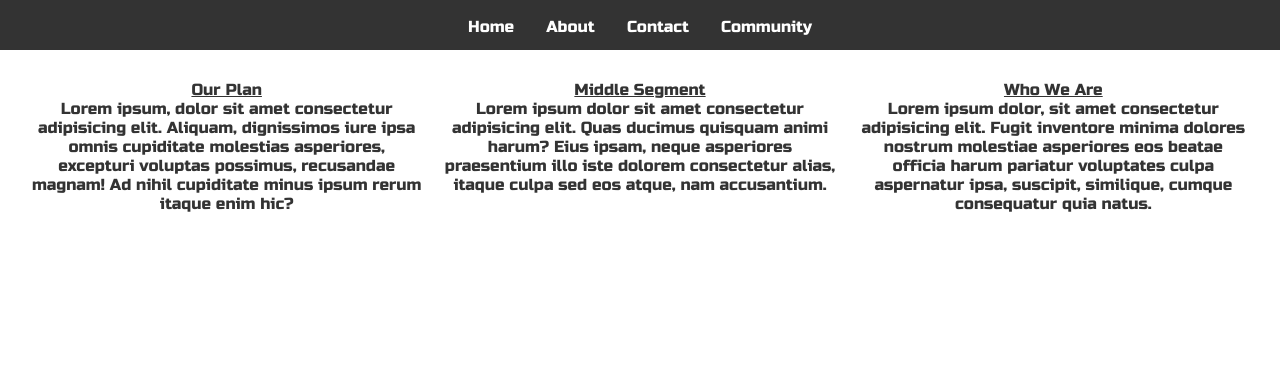
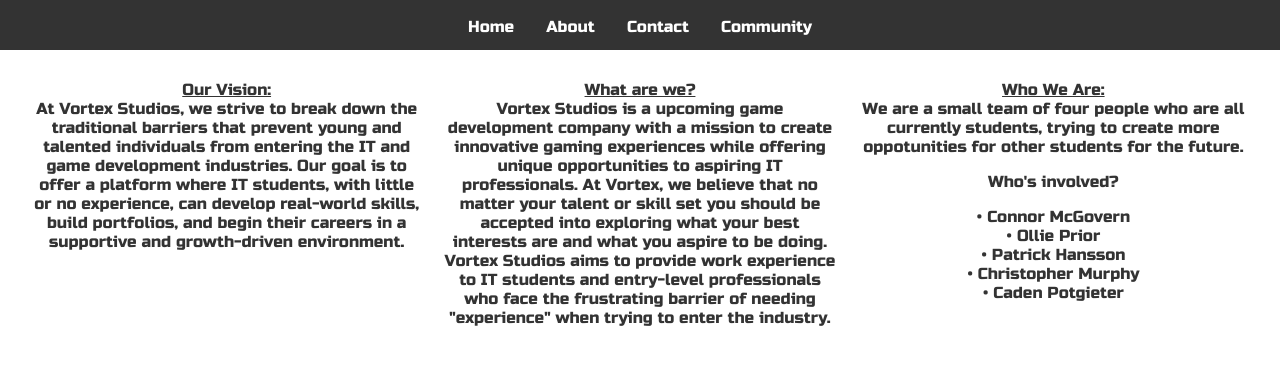
Before and after one commit to unityollie/vortexstudios-site, a plain HTML site: page about.html in a window 1280 px wide. Shown: the part 139-504 px from the top of the page. Drawn offline with Linux system fonts and the light colour scheme.

Commit message:
Update about.html

```diff
--- a/about.html
+++ b/about.html
@@ -3,19 +3,22 @@
 
 <head>
     <title>Vortex Studios &raquo; About us</title>
-  <meta charset="utf-8" />
-  <meta name="viewport" content="width=device-width, initial-scale=1.0" />
-  <link href="assets/css/main.css" rel="stylesheet" />
-  <link rel="preconnect" href="https://fonts.googleapis.com" />
-  <link rel="preconnect" href="https://fonts.gstatic.com" crossorigin />
-  <link href="https://fonts.googleapis.com/css2?family=Russo+One&display=swap" rel="stylesheet" />
+    <meta charset="utf-8">
+    <meta name="viewport" content="width=device-width, initial-scale=1.0">
+    <link href="assets/css/main.css" rel="stylesheet">
+    <link rel="preconnect" href="https://fonts.googleapis.com">
+    <link rel="preconnect" href="https://fonts.gstatic.com" crossorigin>
+    <link href="https://fonts.googleapis.com/css2?family=Russo+One&display=swap" rel="stylesheet">
 </head>
 
 <body>
+    <div class="loading-screen">
+        <div class="vortex"></div>
+    </div>
     <header class="header">
         <div class="main">
             <h1>Vortex Studios</h1>
-      <img src="assets/img/Vortex_logo.png" draggable="false" class="image" />
+            <img src="assets/img/Vortex_logo.png" draggable="false" class="image">
         </div>
     </header>
     <nav class="navbar">
@@ -28,24 +31,32 @@
     </nav>
     <div class="about-page-content">
         <div class="segment">
-      <h2>Our Plan</h2>
-      Lorem ipsum, dolor sit amet consectetur adipisicing elit. Aliquam,
-      dignissimos iure ipsa omnis cupiditate molestias asperiores, excepturi
-      voluptas possimus, recusandae magnam! Ad nihil cupiditate minus ipsum
-      rerum itaque enim hic?
+            <h2>Our Vision:</h2>
+            At Vortex Studios, we strive to break down the traditional barriers that prevent young and talented
+            individuals from entering the IT and game development industries. Our goal is to offer a platform where IT
+            students, with little or no experience, can develop real-world skills, build portfolios, and begin their
+            careers in a supportive and growth-driven environment.
         </div>
         <div class="segment">
-      <h2>Middle Segment</h2>
-      Lorem ipsum dolor sit amet consectetur adipisicing elit. Quas ducimus
-      quisquam animi harum? Eius ipsam, neque asperiores praesentium illo iste
-      dolorem consectetur alias, itaque culpa sed eos atque, nam accusantium.
+            <h2>What are we?</h2>
+            Vortex Studios is a upcoming game development company with a mission to create innovative gaming experiences
+            while offering unique opportunities to aspiring IT professionals. At Vortex, we believe that no matter your
+            talent or skill set you should be accepted into exploring what your best interests are and what you aspire
+            to be doing. Vortex Studios aims to provide work experience to IT students and entry-level professionals who
+            face the frustrating barrier of needing "experience" when trying to enter the industry.
         </div>
         <div class="segment">
-      <h2>Who We Are</h2>
-      Lorem ipsum dolor, sit amet consectetur adipisicing elit. Fugit
-      inventore minima dolores nostrum molestiae asperiores eos beatae officia
-      harum pariatur voluptates culpa aspernatur ipsa, suscipit, similique,
-      cumque consequatur quia natus.
+            <h2>Who We Are:</h2>
+            We are a small team of four people who are all currently students, trying to create more oppotunities for
+            other students for the future.
+            </p>Who's involved?
+
+            </p>&bullet; Connor McGovern
+            </br>&bullet; Ollie Prior
+            </br>&bullet; Patrick Hansson
+            </br>&bullet; Christopher Murphy
+            </br>&bullet; Caden Potgieter
+
         </div>
     </div>
 </body>
```
Lines whose indentation alone changed are shown as unchanged.
